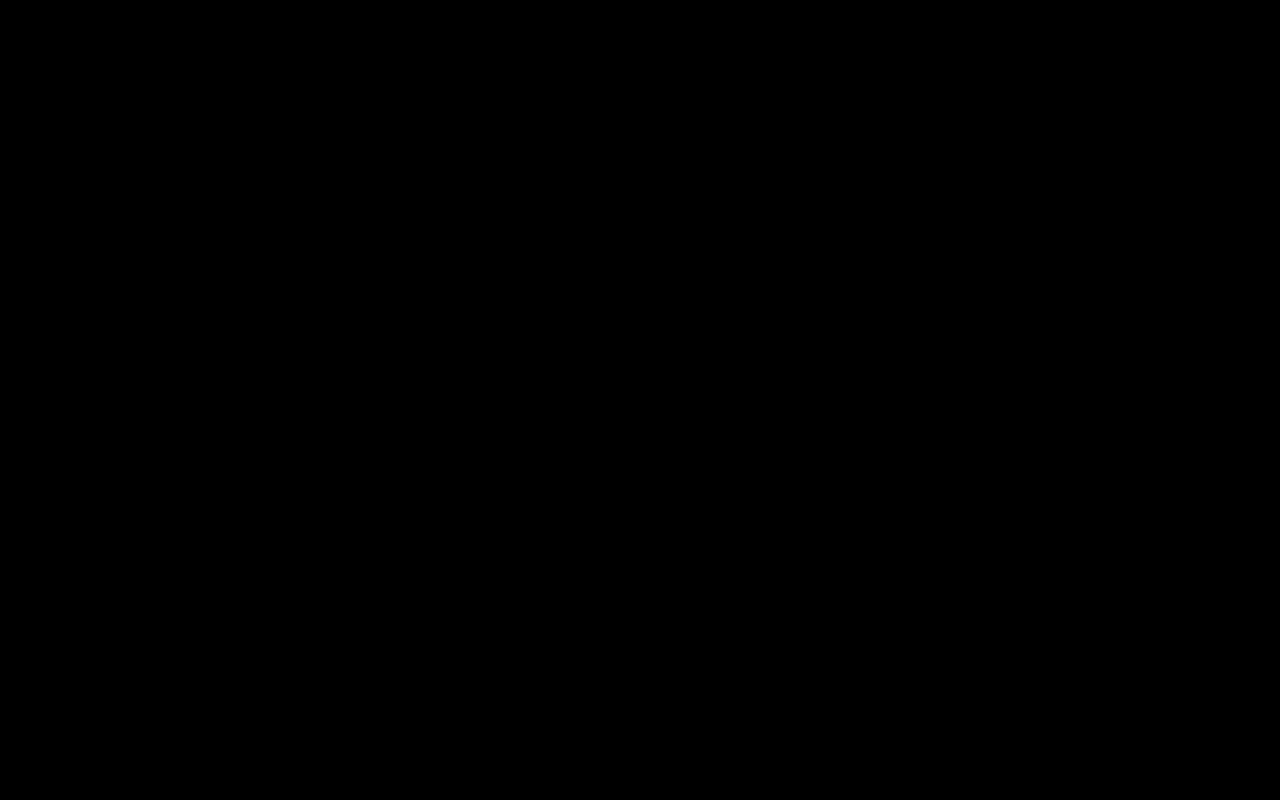
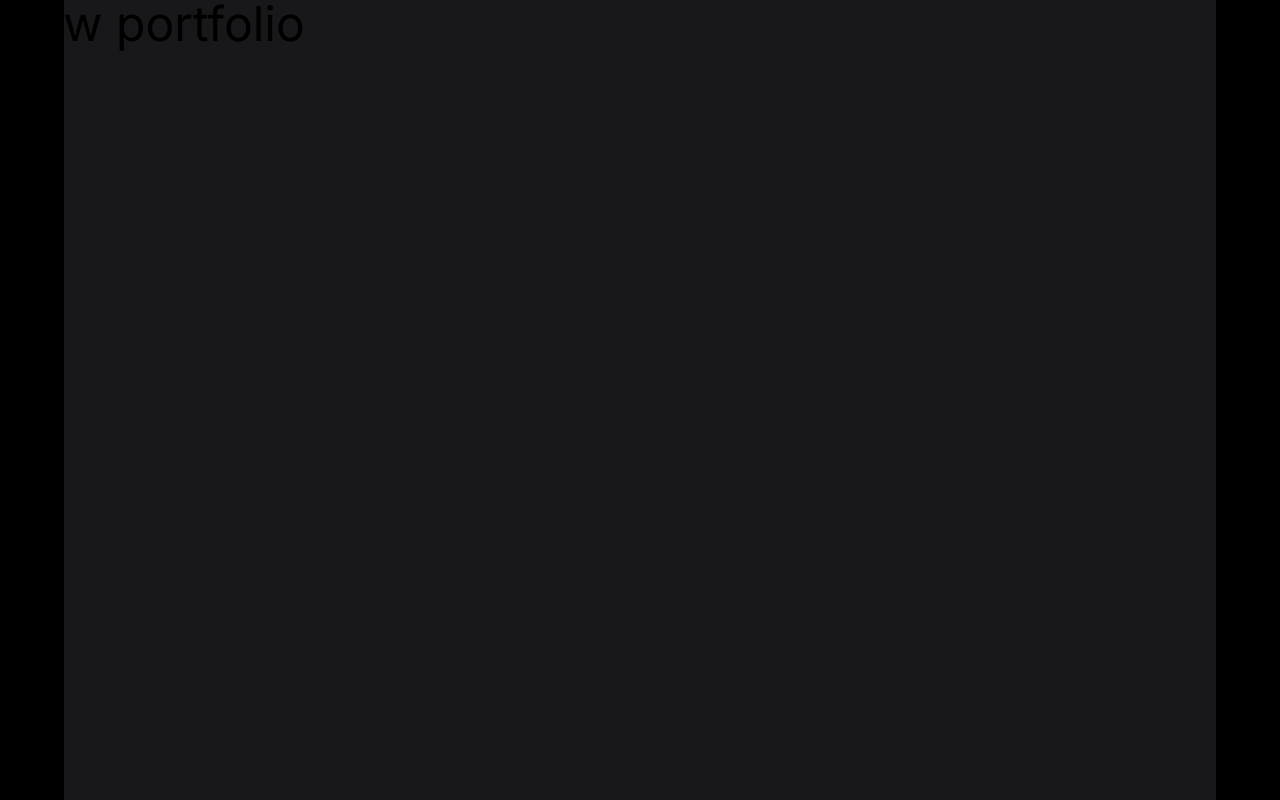
Before and after one commit to Md-Talim/Md-Talim, a Next.js app: page / in a window 1280 px wide. Built offline with nearby package versions, Linux system fonts and the light colour scheme.

Commit message:
Create the middle layout

```diff
--- a/src/app/layout.tsx
+++ b/src/app/layout.tsx
@@ -2,6 +2,7 @@ import '@/styles/globals.css';
 import type { Metadata } from 'next';
 import { Inter } from 'next/font/google';
 import { Providers } from './providers';
+import { Layout } from '@/components/Layout';
 
 const inter = Inter({ subsets: ['latin'] });
 
@@ -23,8 +24,7 @@ export default function RootLayout({
       <body className={`flex h-full bg-black ${inter.className}`}>
         <Providers>
           <div className="flex w-full">
-            {/* Layout */}
-            {children}
+            <Layout>{children}</Layout>
           </div>
         </Providers>
       </body>
--- /dev/null
+++ b/src/components/Layout.tsx
@@ -0,0 +1,16 @@
+export function Layout({ children }: { children: React.ReactNode }) {
+  return (
+    <>
+      <div className="fixed inset-0 flex justify-center sm:px-8">
+        <div className="flex w-full max-w-7xl lg:px-8">
+          <div className="w-full bg-zinc-900 ring-zinc-300/20" />
+        </div>
+      </div>
+      <div className="relative flex w-full flex-col">
+        {/* <Header /> */}
+        <main className="flex-auto">{children}</main>
+        {/* <Footer /> */}
+      </div>
+    </>
+  );
+}
```
